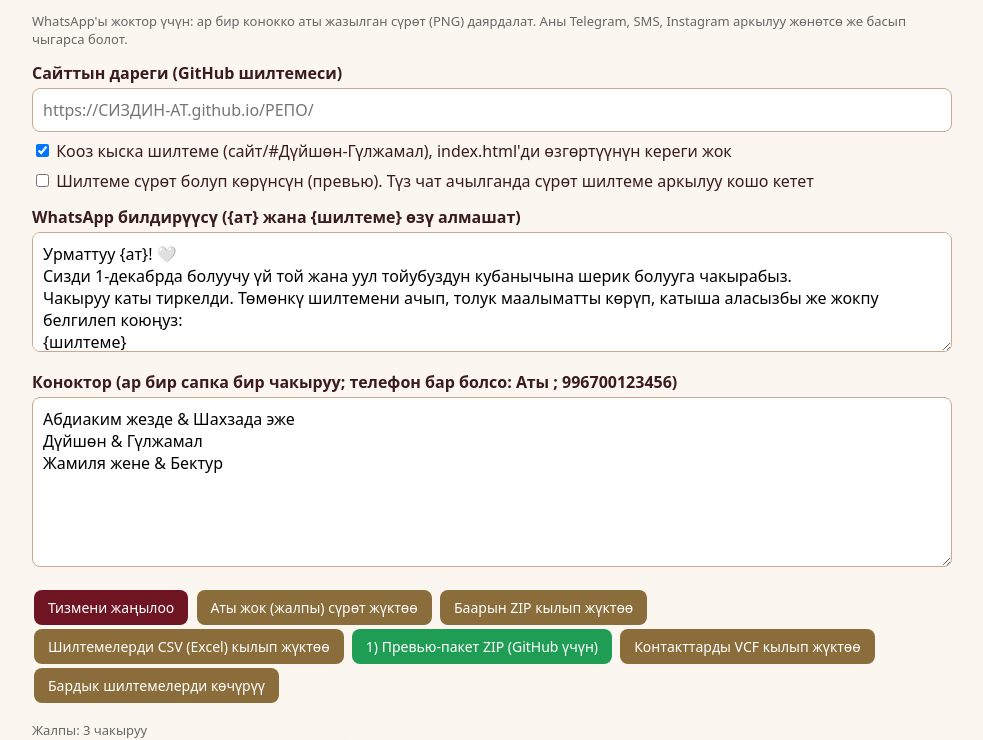
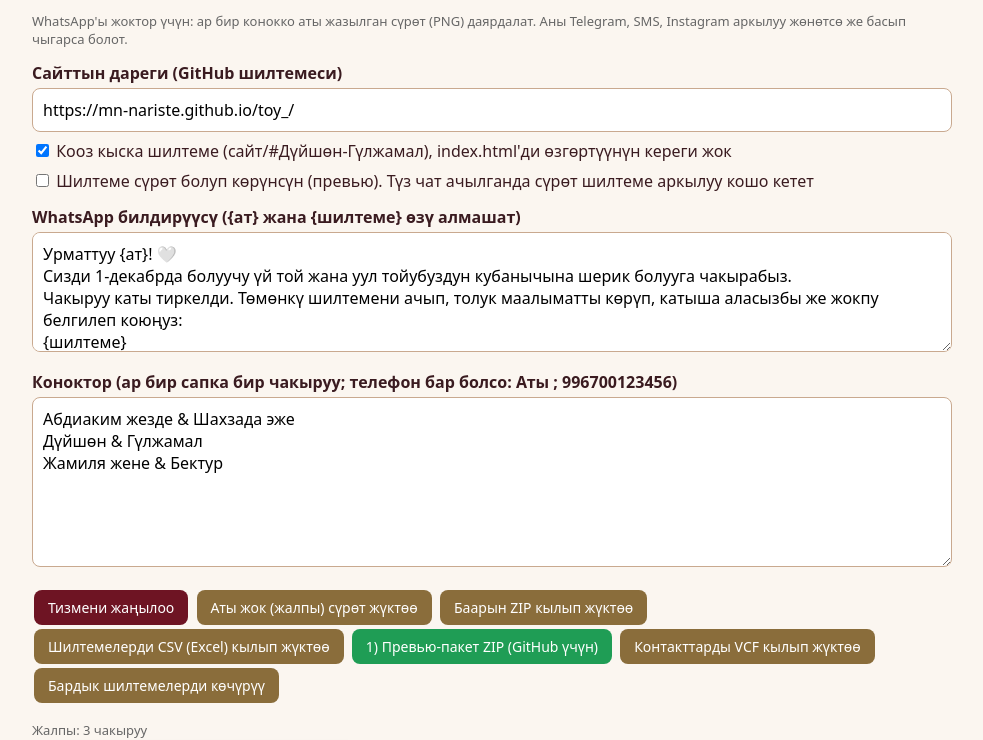
Before and after one commit to mn-nariste/toy_, a plain HTML site: page foto-chakyruu.html in a window 1280 px wide. Shown: the part 63-803 px from the top of the page, without its empty margins (148-1131 px from the left). Drawn offline with nearby package versions, Linux system fonts and the light colour scheme.

Commit message:
Update foto-chakyruu.html

```diff
--- a/foto-chakyruu.html
+++ b/foto-chakyruu.html
@@ -18,7 +18,7 @@ table{width:100%;border-collapse:collapse}td{padding:7px;border-bottom:1px solid
 <h1>Сүрөт-чакыруу жасоо</h1>
 <div class="hint">WhatsApp'ы жоктор үчүн: ар бир конокко аты жазылган сүрөт (PNG) даярдалат. Аны Telegram, SMS, Instagram аркылуу жөнөтсө же басып чыгарса болот.</div>
 <label for="site">Сайттын дареги (GitHub шилтемеси)</label>
-<input id="site" placeholder="https://СИЗДИН-АТ.github.io/РЕПО/">
+<input id="site" value="https://mn-nariste.github.io/toy_/" placeholder="https://СИЗДИН-АТ.github.io/РЕПО/">
 <label style="font-weight:400;margin:8px 0"><input type="checkbox" id="short" checked style="width:auto"> Кооз кыска шилтеме (сайт/#Дүйшөн-Гүлжамал), index.html'ди өзгөртүүнүн кереги жок</label>
 <label style="font-weight:400;margin:8px 0"><input type="checkbox" id="pre" style="width:auto"> Шилтеме сүрөт болуп көрүнсүн (превью). Түз чат ачылганда сүрөт шилтеме аркылуу кошо кетет</label>
 <label for="msg">WhatsApp билдирүүсү ({ат} жана {шилтеме} өзү алмашат)</label>
```
